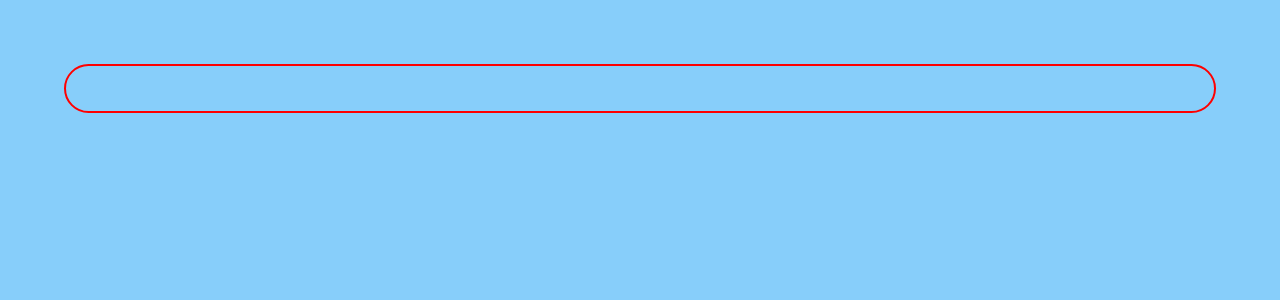
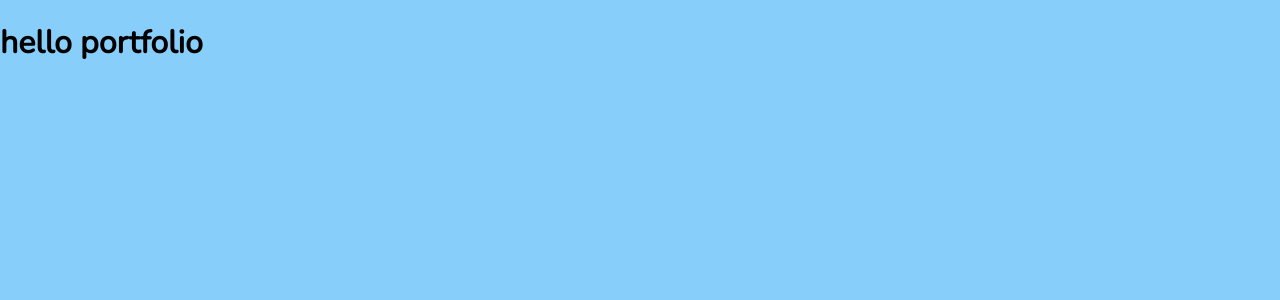
Before and after one commit to tarunkundal/portfolio, a React (Create React App) app: page / in a window 1280 px wide. Shown: the top 300 px of the page. Built offline with nearby package versions, Linux system fonts and the light colour scheme.

Commit message:
Initial Commit

```diff
--- a/src/App.tsx
+++ b/src/App.tsx
@@ -1,9 +1,7 @@
-import WeatherPage from "./components/weather";
-
 function App() {
   return (
     <>
-      <WeatherPage />
+      <h1>hello portfolio</h1>
     </>
   );
 }
--- a/src/components/weather/Header.module.css
+++ /dev/null
@@ -1,4 +0,0 @@
-.body {
-  padding: 10px;
-  height: 25px;
-}
--- a/src/components/weather/Header.tsx
+++ /dev/null
@@ -1,14 +0,0 @@
-import React from "react";
-// import styles from "./Header.module.css";
-const styles = require("./Header.module.css");
-
-const Header = () => {
-  return (
-    <div className={styles.body}>
-      <div className="firstbox"></div>
-      <div className="secondbox"></div>
-    </div>
-  );
-};
-
-export default Header;
--- a/src/components/weather/index.tsx
+++ /dev/null
@@ -1,14 +0,0 @@
-import React from "react";
-import Header from "./Header";
-
-const WeatherPage = () => {
-  return (
-    <div
-      style={{ margin: "5%", border: "2px solid red", borderRadius: "30px" }}
-    >
-      <Header />
-    </div>
-  );
-};
-
-export default WeatherPage;
--- a/tsconfig.json
+++ b/tsconfig.json
@@ -9,7 +9,7 @@
     "strict": true,
     "forceConsistentCasingInFileNames": true,
     "noFallthroughCasesInSwitch": true,
-    "module": "esnext",
+    "module": "es2020",
     "moduleResolution": "node",
     "resolveJsonModule": true,
     "isolatedModules": true,
```
Also changed, not shown: src/components/Body.tsx (deleted, +0 -7 lines), src/components/Search.tsx (deleted, +0 -7 lines), src/components/weather/WeatherData.tsx (deleted, +0 -7 lines).
